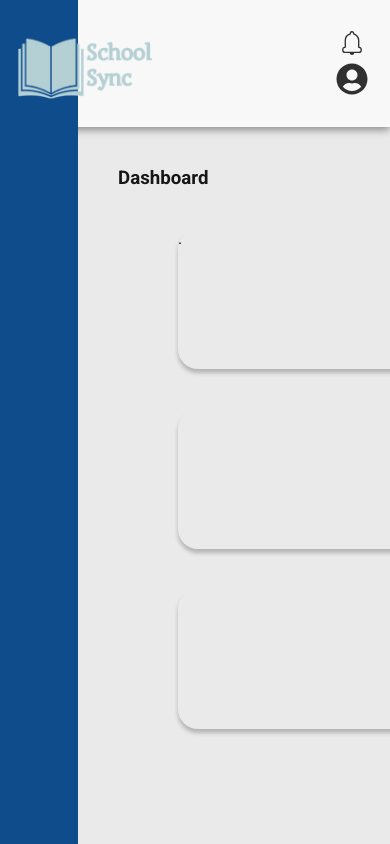
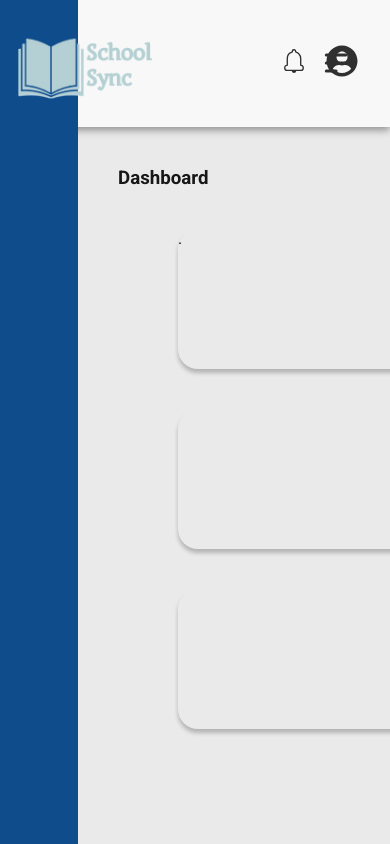
Before and after one commit to Alisonjs0/SchoolSync, a Next.js app: page /dashboard_main in a window 390 px wide. Shown: the top 844 px of the page. Built offline with nearby package versions, Linux system fonts and the light colour scheme.

Commit message:
Atualização na responsividade do menu

```diff
--- a/app/dashboard_main/dashboardTemplate.css
+++ b/app/dashboard_main/dashboardTemplate.css
@@ -17,7 +17,7 @@
     background: #0E4C8C;
     z-index: 1;
     grid-area: 1 / 1 / 9 / 2;
-    transition: 1s ease;
+    transition: 0.5s ease;
 }
 
 .menuLateral img {
@@ -27,8 +27,9 @@
 
 }
 
+/*coisa azul*/
 .menuLateralInvisivel {
-    transition: 1s ease;
+    transition: 1.2s ease;
     transform: translateX(-500px);
 }
 
@@ -42,13 +43,19 @@
     text-align: center;
     align-items: center;
     padding: 0 2rem;
-    transition: 1s ease;
 }
 
 .menuSuperior .burguer {
-    margin-left: 18rem;
+   transform: translateX(18rem);
+    transition: .6s ease;
 }
 
+.menuSuperiorInteiro .burguerInteiro {
+    transform: translate(1rem);
+    transition: .8s ease;
+}
+
+/*Supeior inteiro*/
 .menuSuperiorInteiro {
     transition: all 1s ease;
     grid-area: 1 / 1 / 2 / 9;
--- a/app/dashboard_main/page.js
+++ b/app/dashboard_main/page.js
@@ -17,7 +17,7 @@ const dashboard_main = () => {
             menuSuperior.classList.toggle('menuSuperiorInteiro')
             conteudoInteiro.classList.toggle('conteudoInteiro')
             burguer.classList.toggle("menuInteiro")
-            burguer.classList.toggle("burguer")
+            burguer.classList.toggle("burguerInteiro")
         }
 
     }
--- a/app/login/page.js
+++ b/app/login/page.js
@@ -1,10 +1,12 @@
 "use client";
 
+import { useRouter } from 'next/navigation';
 import { useState } from 'react';
 import "./login-page.css"
 
 const LoginPage = () => {
 
+    const router = useRouter()
     const [usuario, setUsuario] = useState('');
     const [senha, setSenha] = useState('');
     const [lembrarSenha, setLembrarSenha] = useState(false);
@@ -12,6 +14,7 @@ const LoginPage = () => {
     function Login() {
         if (usuario === "01704127" && senha === "89627123") {
             alert('Senha correta')
+            router.push('/dashboard_main')
         } else {
             alert('Senha incorreta')
         }
```
